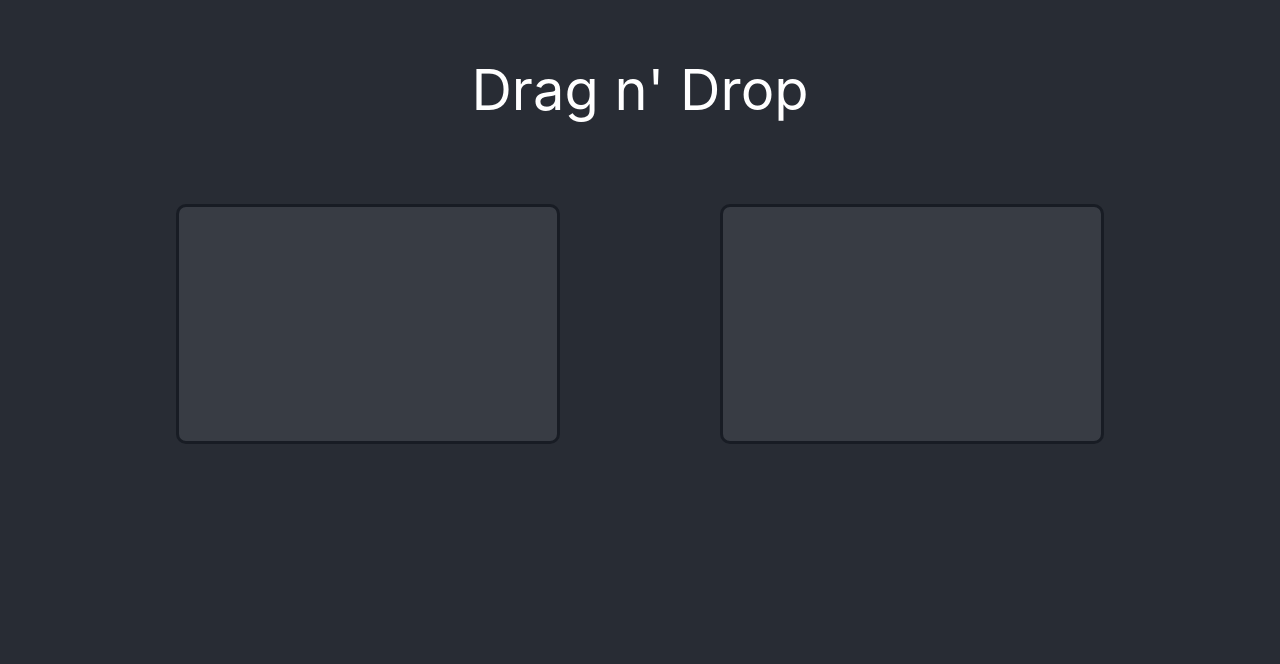
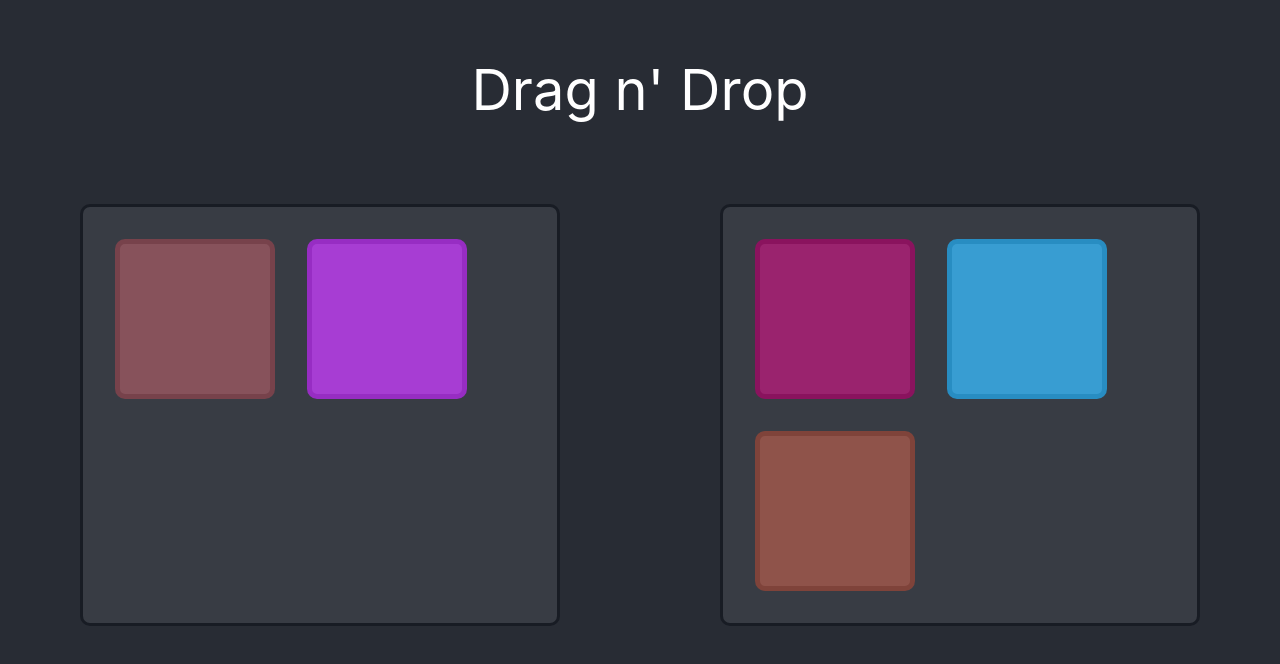
Before and after one commit to Jelinskyy/drag_and_drop, a React (Create React App) app: page / in a window 1280 px wide. Shown: the top 664 px of the page. Built offline with nearby package versions, Linux system fonts and the light colour scheme.

Commit message:
added box component functionality
added box component styling, state, seeding

```diff
--- a/public/index.html
+++ b/public/index.html
@@ -9,7 +9,6 @@
       name="description"
       content="Web site created using create-react-app"
     />
-    <link rel="apple-touch-icon" href="%PUBLIC_URL%/logo192.png" />
     <!--
       manifest.json provides metadata used when your web app is installed on a
       user's mobile device or desktop. See https://developers.google.com/web/fundamentals/web-app-manifest/
--- a/src/App.jsx
+++ b/src/App.jsx
@@ -1,7 +1,33 @@
 import './styles/App.css';
 import Container from "./components/Container"
+import { useState } from 'react';
 
 function App() {
+  const [boxes, setBoxes] = useState(() => seedBoxes(5)) //array of all boxes
+
+  // creating randomly colored boxes to seed array
+  function seedBoxes(count){
+    let boxesArray = [] // creating empty array
+    for(let i=0; i<count; i++)
+    {
+      // generating random rgb colors from 32 to
+      let randomRed = Math.floor(Math.random()*191+32)
+      let randomGreen = Math.floor(Math.random()*191+32)
+      let randomBlue = Math.floor(Math.random()*191+32)
+      boxesArray.push({
+        id: i,
+        color: randomRed.toString(16)+randomGreen.toString(16)+randomBlue.toString(16), // setting up box bg color
+        borderColor: (randomRed-16).toString(16)+(randomGreen-16).toString(16)+(randomBlue-16).toString(16), // setting up box border color to slightly darker than bg
+        containerKey: Math.floor(Math.random()*2) // selecting random container to locate in
+      })
+    }
+    return boxesArray
+  }
+
+  // creating saparete box arrays for each container
+  const container0Boxes = boxes.filter(e=>e.containerKey===0)
+  const container1Boxes = boxes.filter(e=>e.containerKey===1)
+
   return (
     <div className="App">
       <header className="App-header">
@@ -9,9 +35,9 @@ function App() {
           Drag n' Drop
         </p>
       </header>
-      <main class="App-body">
-        <Container />
-        <Container />
+      <main className="App-body">
+        <Container key={0} boxes={container0Boxes}/>
+        <Container key={1} boxes={container1Boxes}/>
       </main>
     </div>
   );
--- a/src/components/Box.jsx
+++ b/src/components/Box.jsx
@@ -0,0 +1,14 @@
+import "../styles/Box.css"
+
+export default function Box(props){
+    const style = {
+        backgroundColor: `#${props.boxInfo.color}`,
+        borderColor: `#${props.boxInfo.borderColor}`
+    }
+
+    return (
+        <div className="Box-body" style={style}>
+
+        </div>
+    )
+}
--- a/src/components/Container.jsx
+++ b/src/components/Container.jsx
@@ -1,9 +1,18 @@
+import { useState } from "react"
 import "../styles/Container.css"
+import Box from "./Box.jsx"
+
 
 export default function Container(props){
+
+    // maping box array elements to jsx tags
+    const boxMap = props.boxes.map(e=>(
+        <Box boxInfo={e} key={e.id}/>
+    ))
+
     return(
-        <div class="Container-body">
-
+        <div className="Container-body">
+            {boxMap}
         </div>
     )
 }
--- /dev/null
+++ b/src/styles/Box.css
@@ -0,0 +1,8 @@
+.Box-body{
+    width: 10em;
+    height: 10em;
+    background-color: #eee;
+    border: 5px solid;
+    border-radius: 10px;
+    margin: 1em;
+}
--- a/src/styles/Container.css
+++ b/src/styles/Container.css
@@ -1,9 +1,13 @@
 .Container-body{
-    min-width: 30vw;
-    min-height: 30vh;
+    box-sizing:unset;
+    display: inline-flex;
+    flex-wrap: wrap;
+    align-content: flex-start;
+    padding: 1em;
+    margin: 0 5em;
+    width: 36em;
+    min-height: 24em;
     background-color: #383c44;
     border-radius: 10px;
     border: 3px solid #181c24;
-    padding: 1em;
-    margin: 0 5em;
 }
```
Also changed, not shown: public/manifest.json.
